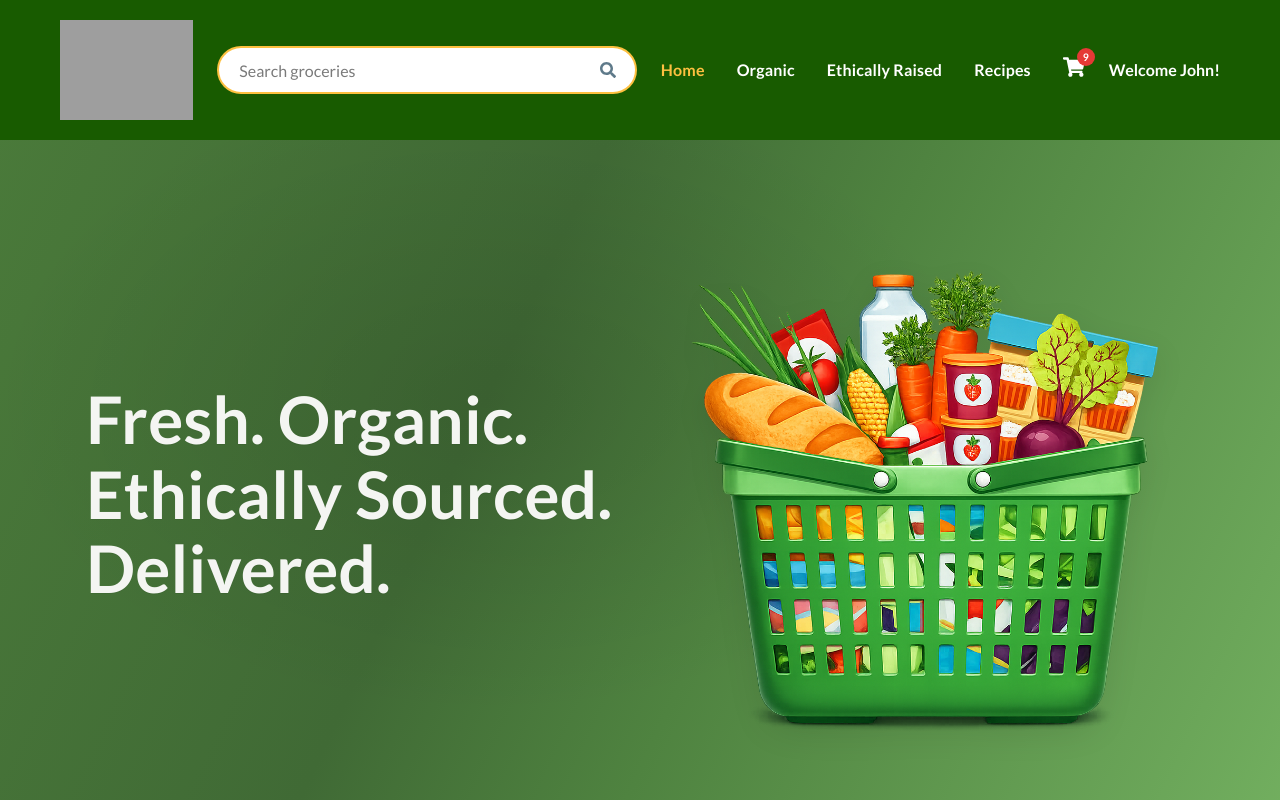
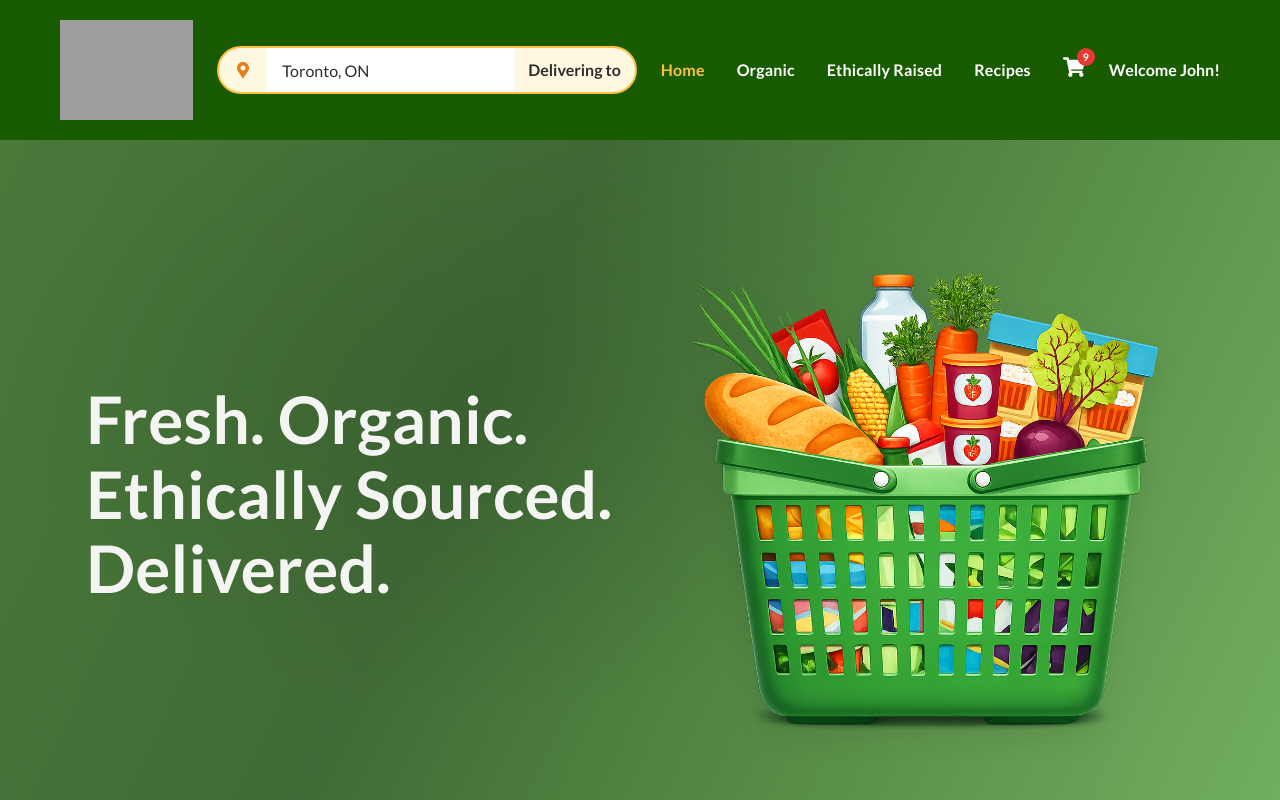
Before and after one commit to abrartarafder/project-freshroute_teamab-public, a React (Vite) app in the folder frontend/: page / in a window 1280 px wide. Shown: the top 800 px of the page. Built offline with nearby package versions, Linux system fonts and the light colour scheme; grey boxes are pictures that could not be loaded.

Commit message:
Ticket #13,14,16,38,39: Fixed up the UI for search, pages and images and just overall css cleanup

```diff
--- a/frontend/src/components/navbar.css
+++ b/frontend/src/components/navbar.css
@@ -55,10 +55,71 @@ body {
     box-shadow: none !important;
   }
 
-  /* ===== Search ===== */
+/* ===== Search ===== */
 .fr-search-wrap {
   flex: 1;
   max-width: 500px;
+}
+
+.fr-search-spacer {
+  display: none;
+}
+
+.fr-location-wrap {
+  flex: 1;
+  max-width: 500px;
+}
+
+.fr-location {
+  width: 100%;
+  display: flex !important;
+  align-items: center;
+  flex-wrap: nowrap !important;
+}
+
+.fr-location-icon {
+  height: 46px;
+  width: 50px;
+  border: 2.5px solid #fdc040;
+  border-right: none;
+  border-radius: 999px 0 0 999px !important;
+  background: #fff8e1;
+  color: #e67e22;
+  display: flex;
+  align-items: center;
+  justify-content: center;
+  padding: 0;
+}
+
+.fr-location-input {
+  flex: 1;
+  height: 46px;
+  border: 2.5px solid #fdc040;
+  border-left: none;
+  border-right: none;
+  border-radius: 0 !important;
+  padding: 0 16px;
+  font-size: 1.02rem;
+  font-weight: 500;
+  color: #2d2d2d;
+  box-shadow: none !important;
+}
+
+.fr-location-input:focus {
+  box-shadow: none !important;
+  border-color: #fdc040;
+}
+
+.fr-location-pill {
+  height: 46px;
+  border: 2.5px solid #fdc040;
+  border-left: none;
+  border-radius: 0 999px 999px 0 !important;
+  background: #fff8e1;
+  color: #2d2d2d;
+  font-weight: 800;
+  padding: 0 14px;
+  white-space: nowrap;
 }
 
   .fr-search {
@@ -283,6 +344,14 @@ body {
       flex-basis: 100%;
     }
 
+    .fr-location-wrap {
+      width: 100%;
+      max-width: 100%;
+      margin: 10px 0 0 0;
+      order: 3;
+      flex-basis: 100%;
+    }
+
     .fr-search-input {
       height: 42px;
       font-size: 0.9rem;
@@ -294,6 +363,14 @@ body {
       height: 42px;
       width: 48px;
       border-width: 2px;
+    }
+
+    .fr-location-icon,
+    .fr-location-input,
+    .fr-location-pill {
+      height: 42px;
+      border-width: 2px;
+      font-size: 0.95rem;
     }
 
     .fr-nav {
@@ -419,6 +496,14 @@ body {
       flex-basis: 100%;
     }
 
+    .fr-location-wrap {
+      width: 100%;
+      max-width: 100%;
+      margin: 10px 0 0 0;
+      order: 3;
+      flex-basis: 100%;
+    }
+
     .fr-search-input {
       height: 44px;
       font-size: 0.95rem;
@@ -430,6 +515,14 @@ body {
       height: 44px;
       width: 52px;
       border-width: 2px;
+    }
+
+    .fr-location-icon,
+    .fr-location-input,
+    .fr-location-pill {
+      height: 44px;
+      border-width: 2px;
+      font-size: 0.98rem;
     }
 
     .fr-nav {
@@ -501,6 +594,20 @@ body {
       order: 0;
     }
 
+    .fr-location-wrap {
+      flex: 1;
+      max-width: 100%;
+      margin: 0;
+      order: 0;
+    }
+
+    .fr-search-spacer {
+      display: block;
+      flex: 1;
+      max-width: 100%;
+      min-height: 1px;
+    }
+
     .fr-search-input {
       height: 46px;
       font-size: 0.98rem;
@@ -510,6 +617,13 @@ body {
     .fr-search-icon {
       height: 46px;
       width: 54px;
+    }
+
+    .fr-location-icon,
+    .fr-location-input,
+    .fr-location-pill {
+      height: 46px;
+      font-size: 0.99rem;
     }
 
     .fr-nav {
@@ -553,6 +667,19 @@ body {
       margin: 0;
     }
 
+    .fr-location-wrap {
+      flex: 1;
+      max-width: 480px;
+      margin: 0;
+    }
+
+    .fr-search-spacer {
+      display: block;
+      flex: 1;
+      max-width: 480px;
+      min-height: 1px;
+    }
+
     .fr-search-input {
       height: 48px;
       font-size: 1rem;
@@ -562,6 +689,13 @@ body {
     .fr-search-icon {
       height: 48px;
       width: 56px;
+    }
+
+    .fr-location-icon,
+    .fr-location-input,
+    .fr-location-pill {
+      height: 48px;
+      font-size: 1rem;
     }
 
     .fr-nav {
@@ -603,6 +737,14 @@ body {
       max-width: 520px;
     }
 
+    .fr-location-wrap {
+      max-width: 520px;
+    }
+
+    .fr-search-spacer {
+      max-width: 520px;
+    }
+
     .fr-nav {
       gap: 32px;
     }
--- a/frontend/src/components/navbar.jsx
+++ b/frontend/src/components/navbar.jsx
@@ -1,7 +1,7 @@
 // Navbar.jsx
 import React, { useState } from "react";
 import { Navbar, Nav, Container, Form, InputGroup } from "react-bootstrap";
-import { FaSearch, FaShoppingCart } from "react-icons/fa";
+import { FaSearch, FaShoppingCart, FaMapMarkerAlt } from "react-icons/fa";
 import "./Navbar.css";
 import logo from "../assets/logo_clear.png";
 
@@ -10,8 +10,13 @@ export default function AppNavbar({
   activeKey = "home",
   onSearch = () => {},
   cartCount = 0,
+  showSearch = true,
+  showLocationPicker = false,
+  onLocationChange = () => {},
+  searchPlaceholder = "Search groceries",
 }) {
   const [searchText, setSearchText] = useState("");
+  const [location, setLocation] = useState("Toronto, ON");
 
   return (
     <Navbar expand="lg" className="fr-navbar" variant="dark">
@@ -21,6 +26,7 @@ export default function AppNavbar({
           <img src={logo} alt="FreshRoute" className="fr-logo" />
         </Navbar.Brand>
 
+        {showSearch ? (
           <div className="fr-search-wrap">
             <Form
               onSubmit={(e) => {
@@ -31,8 +37,8 @@ export default function AppNavbar({
               <InputGroup className="fr-search">
                 <Form.Control
                   name="q"
-                placeholder="Search groceries"
-                aria-label="Search groceries"
+                  placeholder={searchPlaceholder}
+                  aria-label={searchPlaceholder}
                   className="fr-search-input"
                   value={searchText}
                   onChange={(e) => {
@@ -47,6 +53,39 @@ export default function AppNavbar({
               </InputGroup>
             </Form>
           </div>
+        ) : showLocationPicker ? (
+          <div className="fr-location-wrap">
+            <Form
+              onSubmit={(e) => {
+                e.preventDefault();
+                onLocationChange(location);
+              }}
+            >
+              <InputGroup className="fr-location">
+                <InputGroup.Text className="fr-location-icon">
+                  <FaMapMarkerAlt />
+                </InputGroup.Text>
+                <Form.Control
+                  name="location"
+                  placeholder="Enter city or ZIP"
+                  aria-label="Enter city or ZIP"
+                  className="fr-location-input"
+                  value={location}
+                  onChange={(e) => {
+                    const next = e.target.value;
+                    setLocation(next);
+                  }}
+                  onBlur={() => onLocationChange(location)}
+                />
+                <InputGroup.Text className="fr-location-pill">
+                  Delivering to
+                </InputGroup.Text>
+              </InputGroup>
+            </Form>
+          </div>
+        ) : (
+          <div className="fr-search-spacer" aria-hidden />
+        )}
 
         <Navbar.Toggle aria-controls="fr-navbar-nav" className="fr-toggle" />
 
--- a/frontend/src/pages/Cart.jsx
+++ b/frontend/src/pages/Cart.jsx
@@ -6,7 +6,11 @@ export default function Cart() {
   return (
     <div className="page-shell">
       <div className="page-main">
-        <AppNavbar userName="John" activeKey="cart" />
+        <AppNavbar
+          userName="John"
+          activeKey="cart"
+          searchPlaceholder="Search cart items"
+        />
       </div>
       <footer className="footer">
         <div className="container footer-container">
--- a/frontend/src/pages/Landing.jsx
+++ b/frontend/src/pages/Landing.jsx
@@ -36,6 +36,8 @@ export default function LandingPage() {
           userName="John"
           activeKey="home"
           onSearch={handleSearch}
+          showSearch={false}
+          showLocationPicker={true}
         />
 
         {/* Hero Section */}
--- a/frontend/src/pages/Organic.css
+++ b/frontend/src/pages/Organic.css
@@ -11,7 +11,6 @@
 .organic-shell {
   background: var(--organic-bg);
 }
-
 .organic-content {
   padding: 28px 0 54px;
 }
@@ -113,7 +112,7 @@
 .produce-illustration {
   height: 132px;
   padding: 14px 14px 0;
-  background: #f8fbf6;
+  background: #eef5ec;
   border-bottom: 1px solid var(--organic-border);
   display: flex;
   align-items: center;
@@ -128,6 +127,8 @@
   object-position: center;
   display: block;
   border-radius: 10px 10px 4px 4px;
+  background: transparent;
+  mix-blend-mode: multiply;
 }
 
 .produce-card h3,
@@ -217,6 +218,24 @@
   font-weight: 800;
 }
 
+.produce-actions {
+  display: flex;
+  gap: 8px;
+  margin: 0 10px 12px;
+  margin-top: auto;
+}
+
+.produce-actions .recipe-cta {
+  flex: 1;
+  padding: 10px 12px !important;
+  min-height: 40px;
+}
+
+.produce-actions .cart-btn {
+  flex: 1;
+  margin: 0;
+}
+
 .cart-btn {
   margin-top: auto;
   margin-bottom: 10px;
@@ -237,6 +256,11 @@
 
 .cart-btn svg {
   font-size: 0.7rem;
+}
+
+.produce-actions .cart-btn {
+  margin: 0 !important;
+  height: 40px;
 }
 
 .cart-btn:disabled {
--- a/frontend/src/pages/Recipes.jsx
+++ b/frontend/src/pages/Recipes.jsx
@@ -197,6 +197,7 @@ export default function Recipes() {
           userName="John"
           activeKey="recipes"
           onSearch={(q) => setQuery(q)}
+          searchPlaceholder="Search Recipes"
         />
 
         <section className="recipes-hero">
```
Also changed, not shown: frontend/src/pages/EthicallyRaised.jsx (+72 -52 lines), frontend/src/pages/Organic.jsx (+72 -52 lines). Lines whose indentation alone changed are shown as unchanged.
